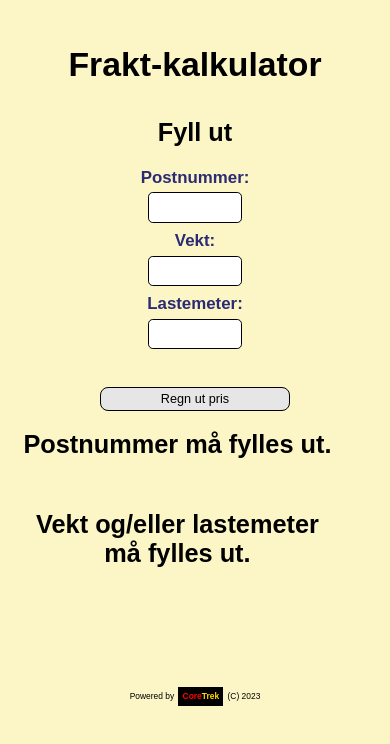
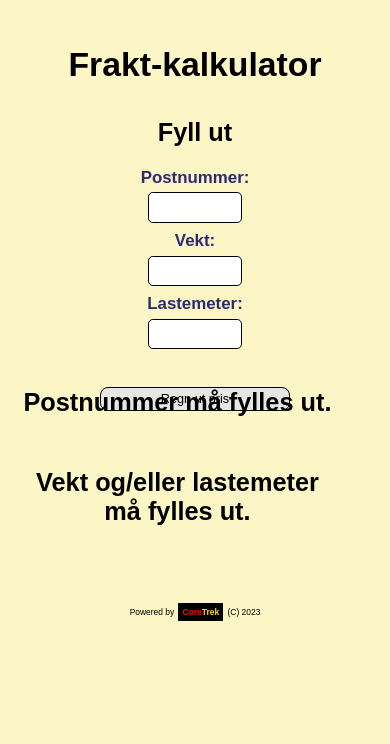
Before and after one commit to christian-kodehode/fraktkalk-v1, a website: page index.html in a window 390 px wide. Drawn offline with nearby package versions, Linux system fonts and the light colour scheme.

Commit message:
Update mq-mobile.css

```diff
--- a/css/mq-mobile.css
+++ b/css/mq-mobile.css
@@ -7,7 +7,7 @@
   :root {
     /* --- SECTION HEIGTHS --- */
     --sec-h-head: 10vh;
-    --sec-h-form: 70vh;
+    --sec-h-form: 60vh;
     --sec-h-foot: 5vh;
 
     /* --- ELEMENT SIZES --- */
```
